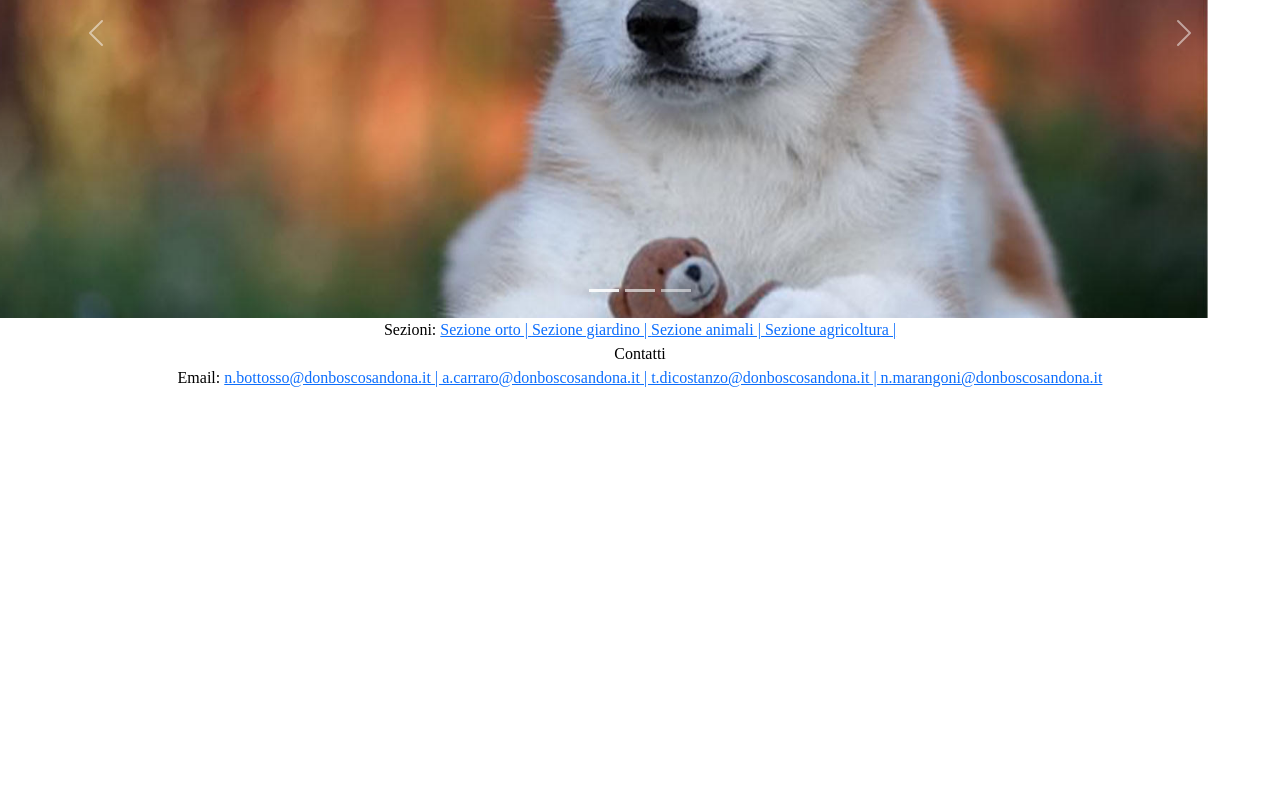
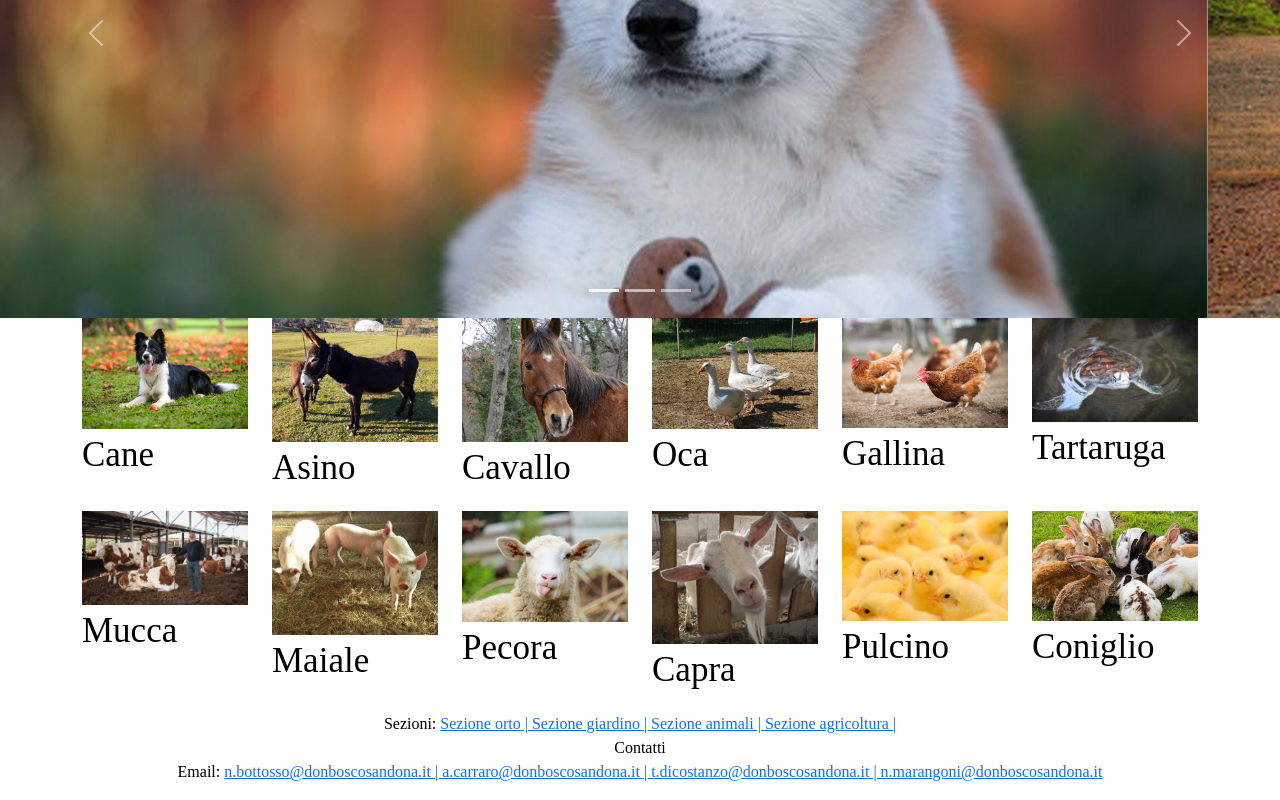
Before and after one commit to adriancarraro/AGRO_PLUS, a plain HTML site: page animali.html in a window 1280 px wide. Shown: the part 321-1121 px from the top of the page. Before the commit the page ends 800 px from the top, so only its background shows below. Drawn offline with nearby package versions, Linux system fonts and the light colour scheme; a web font is replaced by a local one.

Commit message:
immagini-animali

```diff
--- a/animali.html
+++ b/animali.html
@@ -134,14 +134,14 @@
         </div>
       </div>
       <div class="carousel-item">
-        <img src="immagini carousel animali/#" class="d-block w-100" alt="...">
+        <img src="immagini carousel animali/asino.jpg" class="d-block w-100" alt="...">
         <div class="carousel-caption d-none d-md-block">
 
 
         </div>
       </div>
       <div class="carousel-item">
-        <img src="immagini carousel animali/#" class="d-block w-100" alt="...">
+        <img src="immagini carousel animali/cavallo.jpg" class="d-block w-100" alt="...">
         <div class="carousel-caption d-none d-md-block">
 
 
@@ -158,9 +158,65 @@
     </button>
   </div>
 
+  </div>
 
 
 
+
+
+<!--card  1080x1080 -->
+
+
+<div class="container">
+  <div class="row">
+      <div class="col-6 col-lg-3 col-xl-2">
+          <img src="immagini carousel animali/cane-fattoria.jpg" class="w-100">
+          <p>Cane</p>
+      </div>
+      <div class="col-6 col-lg-3 col-xl-2">
+          <img src="immagini carousel animali/asino-fattoria.jpg" class="w-100">
+          <p>Asino</p>
+      </div>
+      <div class="col-6 col-lg-3 col-xl-2">
+          <img src="immagini carousel animali/cavallo-fattoria.jpg" class="w-100">
+          <p>Cavallo</p>
+      </div>
+      <div class="col-6 col-lg-3 col-xl-2">
+          <img src="immagini carousel animali/oca-fattoria.jpg" class="w-100">
+          <p>Oca</p>
+      </div>
+      <div class="col-6 col-lg-3 col-xl-2">
+          <img src="immagini carousel animali/gallina-fattoria.jpg" class="w-100">
+          <p>Gallina</p>
+      </div>
+      <div class="col-6 col-lg-3 col-xl-2">
+          <img src="immagini carousel animali/tartaruga-fattoria.jpg" class="w-100">
+          <p>Tartaruga</p>
+      </div>
+      <div class="col-6 col-lg-3 col-xl-2">
+        <img src="immagini carousel animali/mucca-fattoria.jpg" class="w-100">
+        <p>Mucca</p>
+    </div>
+    <div class="col-6 col-lg-3 col-xl-2">
+      <img src="immagini carousel animali/maiale-fattoria.jpg" class="w-100">
+      <p>Maiale</p>
+  </div>
+  <div class="col-6 col-lg-3 col-xl-2">
+    <img src="immagini carousel animali/pecora-fattoria.jpg" class="w-100">
+    <p>Pecora</p>
+</div>
+<div class="col-6 col-lg-3 col-xl-2">
+  <img src="immagini carousel animali/capra-fattoria.jpg" class="w-100">
+  <p>Capra</p>
+</div>
+<div class="col-6 col-lg-3 col-xl-2">
+<img src="immagini carousel animali/pulcino-fattoria.jpg" class="w-100">
+<p>Pulcino</p>
+</div>
+<div class="col-6 col-lg-3 col-xl-2">
+<img src="immagini carousel animali/coniglio-fattoria.jpg" class="w-100">
+<p>Coniglio</p>
+</div>
 
 
 
@@ -201,3 +257,6 @@
 
 </footer>
 </center>
+
+  </div>
+</div>
```
Also changed, not shown: immagini carousel animali/asino-fattoria.jpg (added), immagini carousel animali/asino.jpg (added), immagini carousel animali/cane-fattoria.jpg (added), immagini carousel animali/capra-fattoria.jpg (added), immagini carousel animali/cavallo-fattoria.jpg (added), immagini carousel animali/cavallo.jpg (added), immagini carousel animali/coniglio-fattoria.jpg (added), immagini carousel animali/gallina-fattoria.jpg (added), immagini carousel animali/maiale-fattoria.jpg (added), immagini carousel animali/mucca-fattoria.jpg (added), immagini carousel animali/oca-fattoria.jpg (added), immagini carousel animali/pecora-fattoria.jpg (added), immagini carousel animali/pulcino-fattoria.jpg (added), immagini carousel animali/tartaruga-fattoria.jpg (added). Lines whose indentation alone changed are shown as unchanged.
